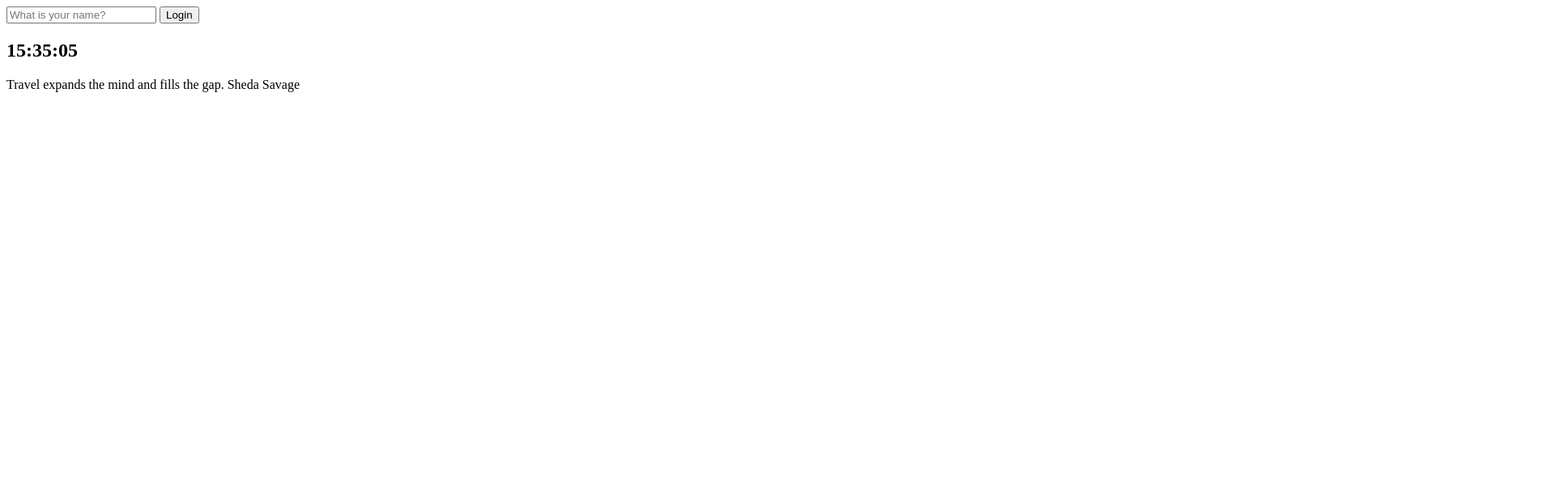
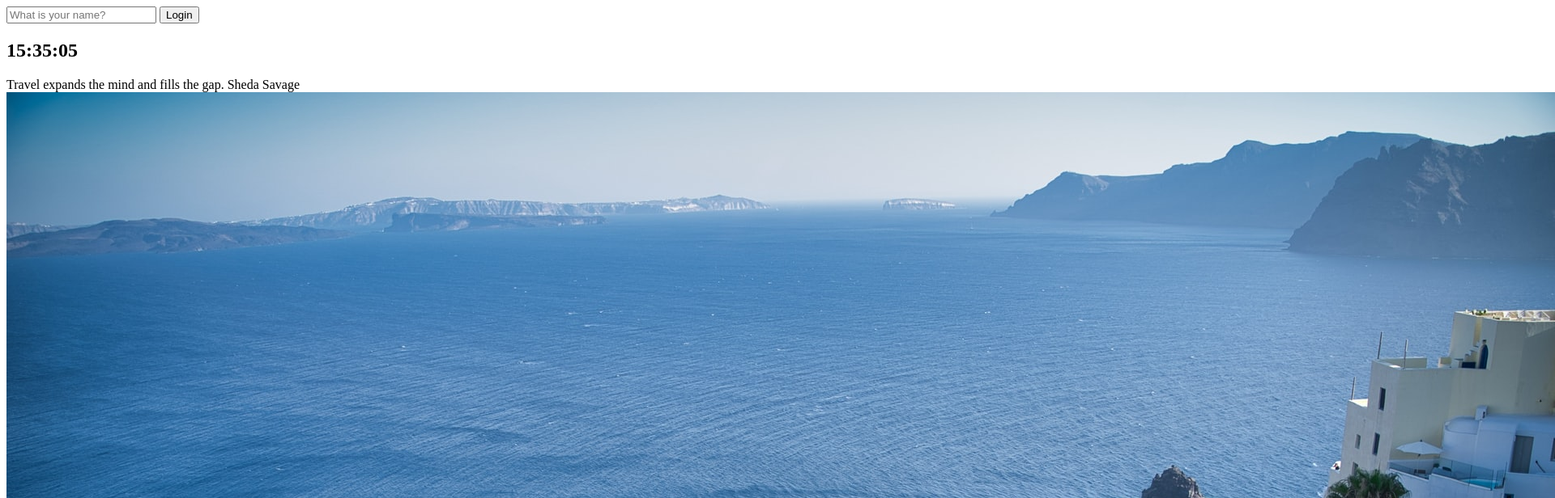
Before and after one commit to dbsdnwjd96/CreateChromeApp, a plain HTML site: page index.html in a window 1280 px wide. Shown: the top 616 px of the page at 81% size, 1920 px wide, since content can reach past the window. Drawn offline with Linux system fonts and the light colour scheme.

Commit message:
Complete append images

```diff
--- a/index.html
+++ b/index.html
@@ -21,5 +21,6 @@
     <script src="./js/greetings.js"></script>
     <script src="./js/clock.js"></script>
     <script src="./js/qoutes.js"></script>
+    <script src="./js/backgrounds.js"></script>
 </body>
 </html>
--- /dev/null
+++ b/js/backgrounds.js
@@ -0,0 +1,8 @@
+const images = ["0.jpeg", "1.jpeg", "2.jpeg"]
+
+const chosenImage = images[Math.floor(Math.random() * images.length)];
+
+const background = document.createElement('img');
+background.src = `img/${chosenImage}`;
+
+document.body.appendChild(background)
```
Also changed, not shown: img/0.jpeg (added), img/1.jpeg (added), img/2.jpeg (added).
